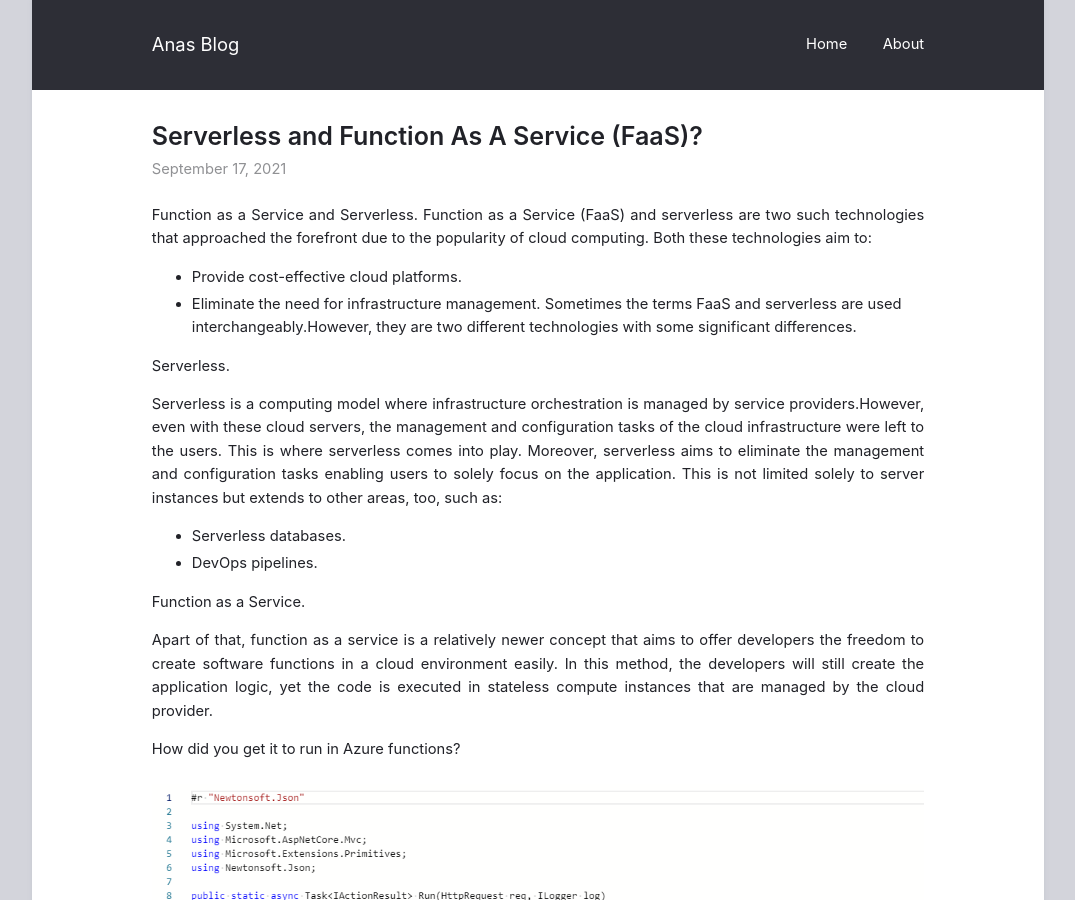
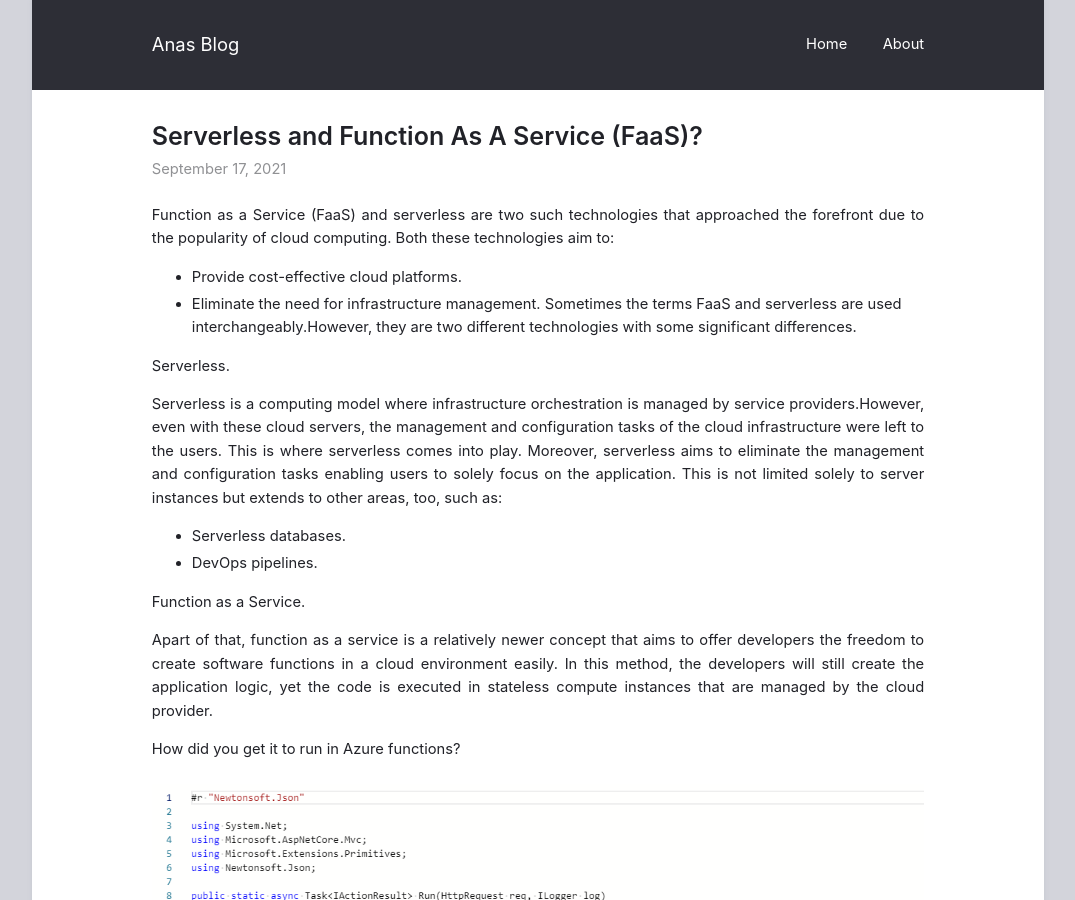
Before and after one commit to ItsAnass/ItsAnass.github.io, a Jekyll site: the page built from _posts/2021-09-17-Serverless.md, in a window 1280 px wide and 900 px high. Shown: the whole window, without its empty margins (102-1177 px from the left). Built offline with Jekyll 4.4.1, drawn with Linux system fonts in a browser that asks for light colours.

Commit message:
Update 2021-09-17-Serverless.md

```diff
--- a/_posts/2021-09-17-Serverless.md
+++ b/_posts/2021-09-17-Serverless.md
@@ -2,7 +2,7 @@
 title: "Serverless and Function As A Service (FaaS)?"
 layout: post
 ---
-Function as a Service and Serverless.
+
 Function as a Service (FaaS) and serverless are two such technologies that approached the forefront due to the popularity of cloud computing. Both these technologies aim to:
 * Provide cost-effective cloud platforms.
 * Eliminate the need for infrastructure management.
```
